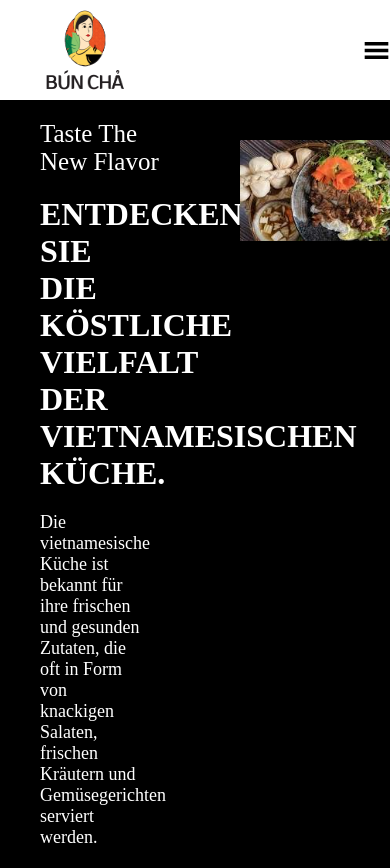
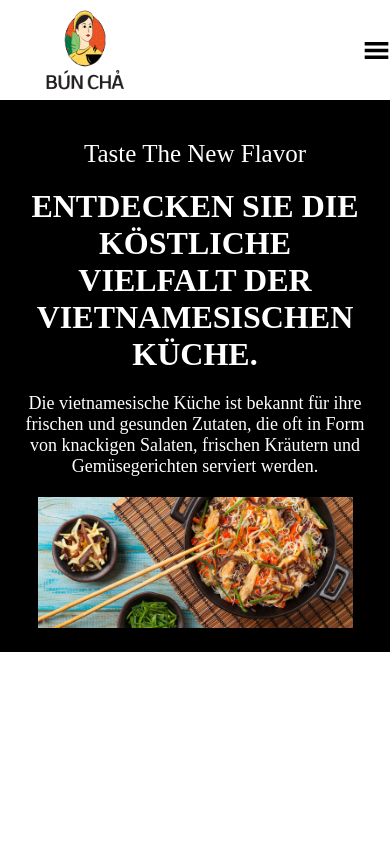
Before and after one commit to dvknguyen/buncha, a React (Create React App) app: page / in a window 390 px wide. After the commit the page ends 844 px from the top, so only its background shows below. Built offline with nearby package versions, Linux system fonts and the light colour scheme.

Commit message:
header responsive

```diff
--- a/src/components/Header/Header.css
+++ b/src/components/Header/Header.css
@@ -1,31 +1,53 @@
 .app__header {
     background-color: var(--color-black);
-    padding-left: 40px;
+    padding: 20px 20px;
     display: flex;
+
 }
 
-.app__wrapper-info {
+.app__wrapper_info {
     color: white;
-    align-items: left;
+    width: 100%;
+    align-items: center;
 }
 
 .app__header-h1 {
     color: white;
-    width: 100px;
     text-transform: uppercase;
+    text-align: center;
 }
 
 .app__header-p {
     color: white;
     font-size: 18px;
-    width: 100px;
     padding: 20px 0px;
+    text-align: center;
 }
 
-.app_wrapper_img{
-    padding-left: 50px;
-    padding-top: 40px;
+.app__wrapper_img{
+    text-align: center;
 }
-.app_wrapper_img img {
-    width: 150px;
+.app__wrapper_img img {
+   width: 90%;
 }
+
+
+@media screen and (max-width: 2000px){
+
+}
+
+@media screen and (max-width: 1150px){
+    .app__header {
+        display: block;
+
+    }
+}
+
+@media screen and (max-width: 650px){
+
+    .app__header {
+        display: block;
+
+    }
+
+}
--- a/src/components/Header/Header.jsx
+++ b/src/components/Header/Header.jsx
@@ -18,7 +18,7 @@ const Header = () => {
             und Gemüsegerichten serviert werden.
           </p>
         </div>
-        <div className="app_wrapper_img">
+        <div className="app__wrapper_img">
           <img className="header-img" src={images.titleImg} alt="header img" />
         </div>
       </div>
--- a/src/components/subheading/SubHeading.css
+++ b/src/components/subheading/SubHeading.css
@@ -2,4 +2,5 @@
     color: white;
     padding: 20px 0px;
     font-size: 25px;
+    text-align: center;
 }
```
Also changed, not shown: src/assets/pic1.webp (added), src/assets/titelImg.jpeg.
